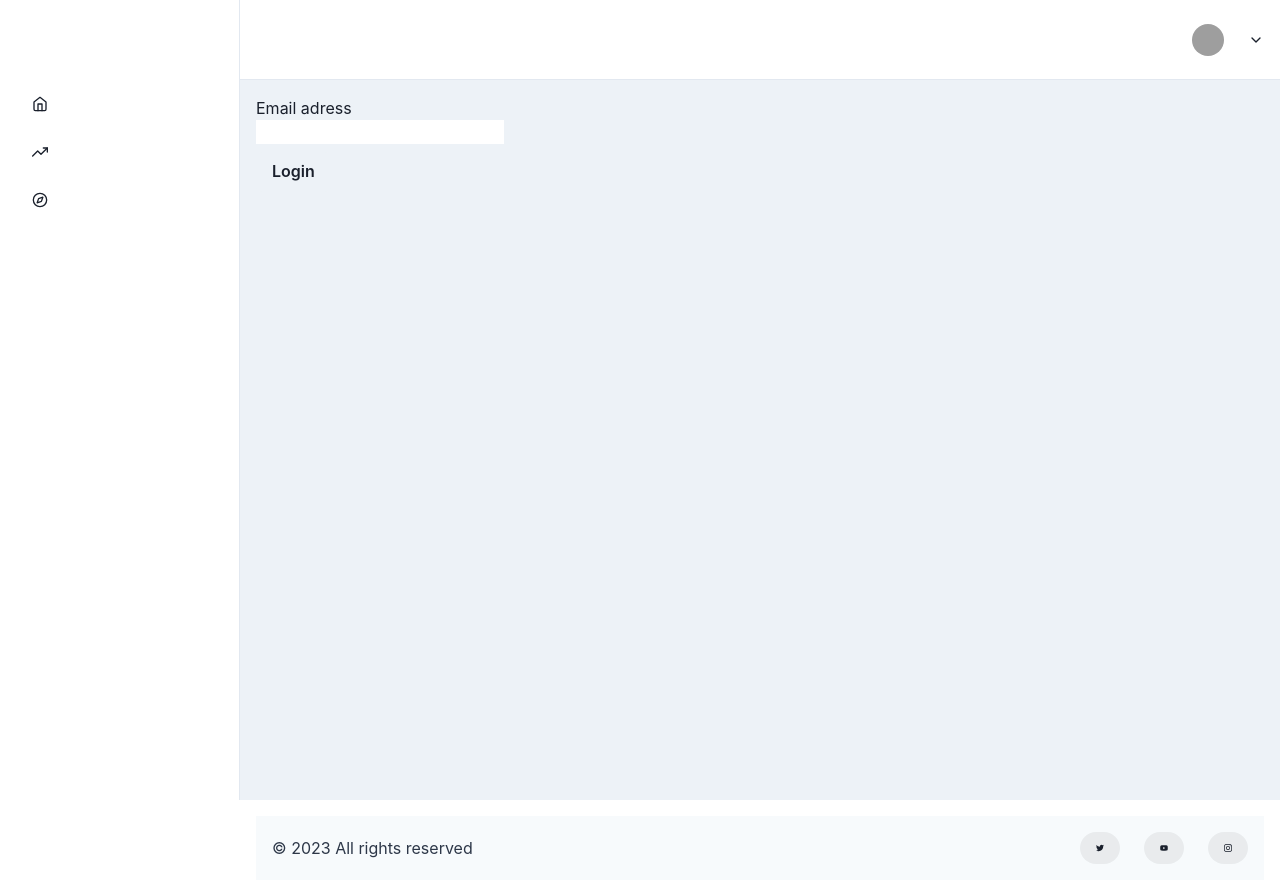
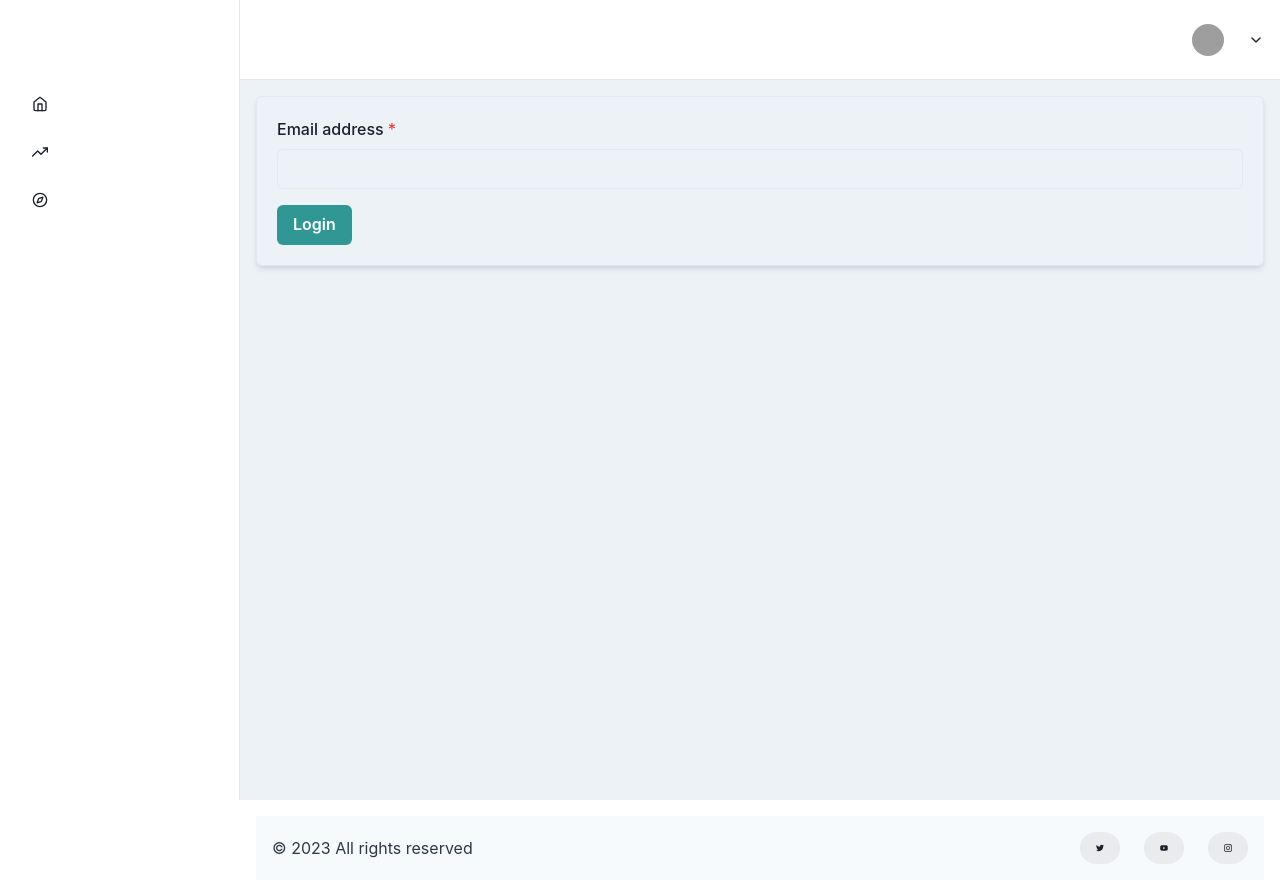
Before and after one commit to Purgenta/KeyVendorFE, a React (Vite) app: page /login in a window 1280 px wide. Built offline with nearby package versions, Linux system fonts and the light colour scheme; grey boxes are pictures that could not be loaded.

Commit message:
More refactor/code splitting with query

```diff
--- a/src/components/LoginForm/index.tsx
+++ b/src/components/LoginForm/index.tsx
@@ -1,7 +1,50 @@
-import React from "react";
+// LoginForm.tsx
+import { useForm } from "react-hook-form";
+import { yupResolver } from "@hookform/resolvers/yup";
+import schema from "./validation";
+import { useLoginMutation } from "../../redux/api/auth/index";
+import {
+  Box,
+  Button,
+  FormControl,
+  FormLabel,
+  Input,
+  Text,
+  useToast,
+} from "@chakra-ui/react";
 
 const LoginForm = () => {
-  return <div>LoginForm</div>;
+  const { register, handleSubmit } = useForm({
+    resolver: yupResolver(schema),
+  });
+  const [sendLoginRequest, { isLoading, isError }] = useLoginMutation();
+  const toast = useToast();
+
+  const onSubmit = (data: { email: string }) => {
+    sendLoginRequest({ emailAddress: data.email })
+      .unwrap()
+      .then(() => toast({ description: "Succesfully registered the user" }))
+      .catch(() => toast({ description: "Error while registering" }));
+  };
+
+  return (
+    <Box p={5} shadow="md" borderWidth="1px" borderRadius="md">
+      {isError && (
+        <Text marginBottom={4} color="red.500">
+          Error during login
+        </Text>
+      )}
+      <form onSubmit={handleSubmit(onSubmit)}>
+        <FormControl id="email" isRequired>
+          <FormLabel>Email address</FormLabel>
+          <Input type="email" {...register("email")} />
+        </FormControl>
+        <Button mt={4} colorScheme="teal" isLoading={isLoading} type="submit">
+          Login
+        </Button>
+      </form>
+    </Box>
+  );
 };
 
 export default LoginForm;
--- /dev/null
+++ b/src/components/LoginForm/validation.ts
@@ -0,0 +1,7 @@
+import * as yup from "yup";
+const schema = yup
+  .object({
+    email: yup.string().required().email(),
+  })
+  .required();
+export default schema;
--- a/src/components/RegisterForm/index.tsx
+++ b/src/components/RegisterForm/index.tsx
@@ -1,5 +1,3 @@
-import React from "react";
-
 const RegisterForm = () => {
   return <div>RegisterForm</div>;
 };
--- a/src/redux/api/auth/index.ts
+++ b/src/redux/api/auth/index.ts
@@ -1,18 +1,13 @@
-// api.ts
-import { FetchBaseQueryError, createApi } from "@reduxjs/toolkit/query/react";
-import axiosBaseQuery from "../baseQuery";
-import { base } from "../index";
 import { authenticate } from "../../slices/authSlice/index";
 import { increaseFailedLoginAttempts } from "../../slices/authSlice/index";
+import { emptySplitApi } from "../baseQuery";
 import {
   AuthRequestParams,
   AuthenticationResponse,
   ValidationToken,
 } from "./types";
-const baseUrl = `${base}/auth`;
-export const api = createApi({
-  reducerPath: "api",
-  baseQuery: axiosBaseQuery({ baseUrl }),
+import { AxiosError } from "axios";
+export const authApi = emptySplitApi.injectEndpoints({
   endpoints: (builder) => ({
     login: builder.mutation<AuthenticationResponse, AuthRequestParams>({
       async queryFn(arg, api, _, baseQuery) {
@@ -20,12 +15,12 @@ export const api = createApi({
         const { dispatch } = api;
         const { data, error } = await baseQuery({
           method: "POST",
-          url: "/login",
+          url: "auth/login",
           data: { emailAddress },
         });
         if (error) {
           dispatch(increaseFailedLoginAttempts());
-          return { error: error as FetchBaseQueryError };
+          return { error: error as AxiosError };
         }
         const { verificationToken } = data as ValidationToken;
         const authenticationResponse = await baseQuery({
@@ -34,7 +29,7 @@ export const api = createApi({
         });
         if (authenticationResponse.error) {
           dispatch(increaseFailedLoginAttempts());
-          return { error: authenticationResponse.error as FetchBaseQueryError };
+          return { error: authenticationResponse.error as AxiosError };
         }
         dispatch(
           authenticate(authenticationResponse.data as AuthenticationResponse)
@@ -42,14 +37,7 @@ export const api = createApi({
         return { data: authenticationResponse.data as AuthenticationResponse };
       },
     }),
-    register: builder.mutation({
-      query: ({ emailAdress }) => ({
-        url: "/register",
-        method: "GET",
-        body: { emailAdress },
-      }),
-    }),
   }),
 });
 
-export const { useRegisterMutation, useLoginMutation } = api;
+export const { useLoginMutation } = authApi;
--- a/src/redux/api/baseQuery.ts
+++ b/src/redux/api/baseQuery.ts
@@ -1,10 +1,10 @@
 import type { BaseQueryFn } from "@reduxjs/toolkit/query";
 import axios from "axios";
 import type { AxiosRequestConfig, AxiosError } from "axios";
-
+import { createApi } from "@reduxjs/toolkit/query/react";
 const axiosBaseQuery =
   (
-    { baseUrl }: { baseUrl: string } = { baseUrl: "" }
+    { baseUrl }: { baseUrl: string } = { baseUrl: "http://localhost:5098/" }
   ): BaseQueryFn<
     {
       url: string;
@@ -37,4 +37,9 @@ const axiosBaseQuery =
     }
   };
 
+export const emptySplitApi = createApi({
+  reducerPath: "api",
+  baseQuery: axiosBaseQuery(),
+  endpoints: () => ({}),
+});
 export default axiosBaseQuery;
--- a/src/redux/api/index.ts
+++ /dev/null
@@ -1,2 +0,0 @@
-const base = "http://localhost:5098";
-export { base };
--- /dev/null
+++ b/src/redux/api/user/index.ts
@@ -0,0 +1,15 @@
+import { RegisterArgs } from "./types";
+import { emptySplitApi } from "../baseQuery";
+export const userApi = emptySplitApi.injectEndpoints({
+  endpoints: (builder) => ({
+    register: builder.mutation<void, RegisterArgs>({
+      query: ({ email }) => ({
+        url: "user/create",
+        method: "POST",
+        data: { user: { email } },
+      }),
+    }),
+  }),
+});
+
+export const { useRegisterMutation } = userApi;
--- /dev/null
+++ b/src/redux/api/user/types.ts
@@ -0,0 +1,3 @@
+export type RegisterArgs = {
+  email: string;
+};
--- a/src/redux/store.ts
+++ b/src/redux/store.ts
@@ -1,11 +1,15 @@
 import { configureStore } from "@reduxjs/toolkit";
 import authSlice from "./slices/authSlice";
-
+import { setupListeners } from "@reduxjs/toolkit/query";
+import { emptySplitApi } from "./api/baseQuery";
 export const store = configureStore({
   reducer: {
     auth: authSlice,
+    [emptySplitApi.reducerPath]: emptySplitApi.reducer,
   },
+  middleware: (getDefaultMiddleware) =>
+    getDefaultMiddleware().concat(emptySplitApi.middleware),
 });
-
+setupListeners(store.dispatch);
 export type RootState = ReturnType<typeof store.getState>;
 export type AppDispatch = typeof store.dispatch;
--- a/src/router/pages/login/Login.tsx
+++ b/src/router/pages/login/Login.tsx
@@ -1,47 +1,10 @@
-import { yupResolver } from "@hookform/resolvers/yup";
-import { useForm } from "react-hook-form";
-import * as yup from "yup";
-import { Box, Button, Text, useToast } from "@chakra-ui/react";
-import { useLoginMutation } from "../../../redux/api/auth";
-const schema = yup
-  .object({
-    email: yup.string().required().email(),
-  })
-  .required();
+import { Box } from "@chakra-ui/react";
+import LoginForm from "../../../components/LoginForm";
+
 const Login = () => {
-  const { register, handleSubmit } = useForm({
-    resolver: yupResolver(schema),
-  });
-  const [sendLoginRequest, { isError }] = useLoginMutation();
-  const toast = useToast();
   return (
     <Box>
-      {isError ? (
-        <Text
-          marginBottom={"10"}
-          color={"red.500"}
-        >{`Error during Register`}</Text>
-      ) : (
-        <></>
-      )}
-      <form
-        onSubmit={handleSubmit(async (data) => {
-          try {
-            await sendLoginRequest({ emailAddress: data.email });
-            toast({ description: "Succesfully registered the user" });
-          } catch (error) {
-            toast({ description: "Error while registering" });
-          }
-        })}
-      >
-        <label>Email adress</label>
-        <br />
-        <input type="string" {...register("email")} />
-        <br />
-        <Button my={2} type="submit">
-          Login
-        </Button>
-      </form>
+      <LoginForm></LoginForm>
     </Box>
   );
 };
--- a/src/router/pages/register/Register.tsx
+++ b/src/router/pages/register/Register.tsx
@@ -1,5 +1,5 @@
 import { useForm } from "react-hook-form";
-import { useRegisterMutation } from "../../../redux/api/auth";
+import { useRegisterMutation } from "../../../redux/api/user";
 import { yupResolver } from "@hookform/resolvers/yup";
 import * as yup from "yup";
 const schema = yup
@@ -12,7 +12,7 @@ const Register = () => {
   const { register, handleSubmit } = useForm({
     resolver: yupResolver(schema),
   });
-  const [sendRegisterRequest, { error }] = useRegisterMutation();
+  const [sendRegisterRequest, { isError: error }] = useRegisterMutation();
   const toast = useToast();
   return (
     <Box>
@@ -27,7 +27,7 @@ const Register = () => {
       <form
         onSubmit={handleSubmit(async (data) => {
           try {
-            await sendRegisterRequest(data.email);
+            await sendRegisterRequest({ email: data.email });
             toast({ description: "Succesfully registered the user" });
           } catch (error) {
             toast({ description: "Error while registering" });
```
Also changed, not shown: src/data/axios.ts (deleted, +0 -8 lines).
